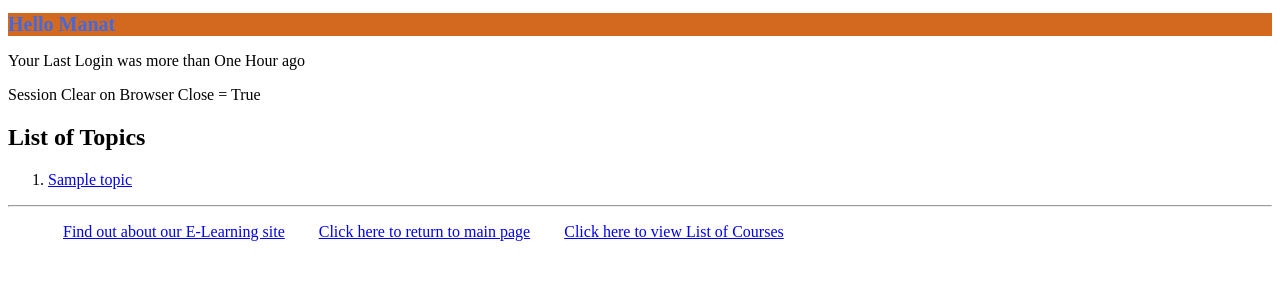
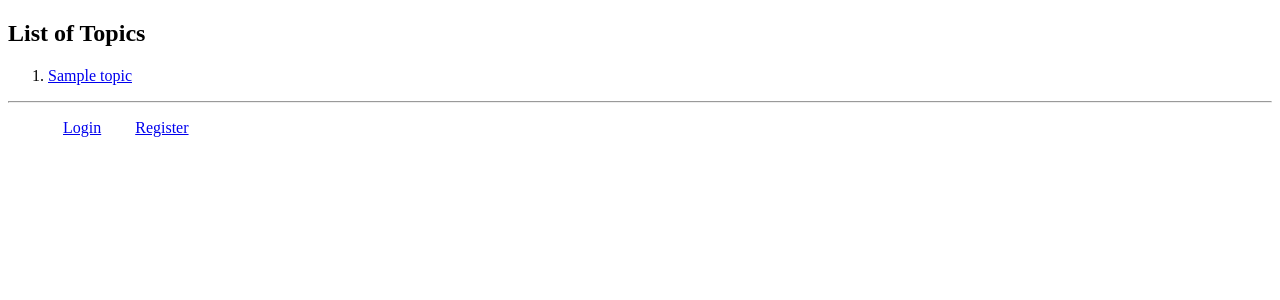
Before and after one commit to Manat-singh/django-project, a Django app: page /myapp/index in a window 1280 px wide. Shown: the top 300 px of the page. Run offline with Django 4.2, Linux system fonts and the light colour scheme; tables that the repository leaves empty hold one stand-in row (values such as "Sample post").

Commit message:
Q6 completed

```diff
--- a/myapp/templates/myapp/base.html
+++ b/myapp/templates/myapp/base.html
@@ -7,17 +7,25 @@
     </head>
     <body>
         <div>
-            {% if request.user %}
+            {% if request.user.is_authenticated %}
                 <h1>{% block myhdg %}Hello {{ request.user.first_name }} {% endblock %}</h1>
             {% endif %}
             {% block body_block %}*** {% endblock %}
         </div><hr />
         <div>
-            <ul>
-                <li class="hbar1"><a href="/myapp/about">Find out about our E-Learning site</a></li>
-                <li class="hbar1"><a href = "{% url 'myapp:index' %}">Click here to return to main page</a></li>
-                <li class="hbar1"><a href="{% url 'myapp:courses' %}">Click here to view List of Courses</a><br/></li>
-            </ul>
+            {% if request.user.is_authenticated %}
+                <ul>
+                    <li class="hbar1"><a href="/myapp/about">Find out about our E-Learning site</a></li>
+                    <li class="hbar1"><a href = "{% url 'myapp:index' %}">Click here to return to main page</a></li>
+                    <li class="hbar1"><a href="{% url 'myapp:courses' %}">Click here to view List of Courses</a></li>
+                    <li class="hbar1"><a href="{% url 'myapp:logout' %}">Logout</a><br/></li>
+                </ul>
+            {% else %}
+                 <ul>
+                    <li class="hbar1"><a href="{% url 'myapp:login' %}">Login</a></li>
+                    <li class="hbar1"><a href="{% url 'myapp:register' %}">Register</a><br/></li>
+                </ul>
+            {% endif %}
         </div>
     </body>
 </html>
--- a/myapp/templates/myapp/index.html
+++ b/myapp/templates/myapp/index.html
@@ -1,17 +1,4 @@
 {% extends 'myapp/base.html' %}
-{% block myhdg %}
-    <h1>Hello Manat</h1>
-    {% if last_login %}
-    <p> Your Last Login: {{ last_login }}</p>
-    {% else %}
-    <p>Your Last Login was more than One Hour ago</p>
-    {% endif %}
-    {% if browserCLose %}
-    <p> Session Clear on Browser Close = True</p>
-    {% else %}
-    <p>Session Clear on Browser Close = False</p>
-    {% endif %}
-{% endblock %}
 {% block body_block %}
     {% if top_list %}
  <h2>List of Topics</h2>
--- a/myapp/urls.py
+++ b/myapp/urls.py
@@ -14,5 +14,6 @@ urlpatterns = [
     path(r'login', views.user_login, name='login'),
     path(r'logout', views.user_logout, name='logout'),
     path(r'myaccount', views.myaccount, name='myaccount'),
-    path(r'myorders', views.myorders, name='myorders')
+    path(r'myorders', views.myorders, name='myorders'),
+    path(r'register', views.user_login, name='register')
 ]
--- a/myapp/views.py
+++ b/myapp/views.py
@@ -113,7 +113,10 @@ def place_order(request):
                 msg = 'You exceeded the number of levels for this course.'
             return render(request, 'myapp/order_response.html', {'msg': msg})
     else:
-        form = OrderForm()
+        if(request.user.is_authenticated):
+            form = OrderForm()
+        else:
+            form = None
     return render(request, 'myapp/placeorder.html', {'form':form, 'msg':msg, 'courlist':courlist})
 
 
@@ -159,7 +162,6 @@ def user_login(request):
         return render(request, 'myapp/login.html')
 
 
-@login_required
 def user_logout(request):
     logout(request)
     #del request.session['last_login']
```
Also changed, not shown: myapp/templates/myapp/placeorder.html (+8 -10 lines).
